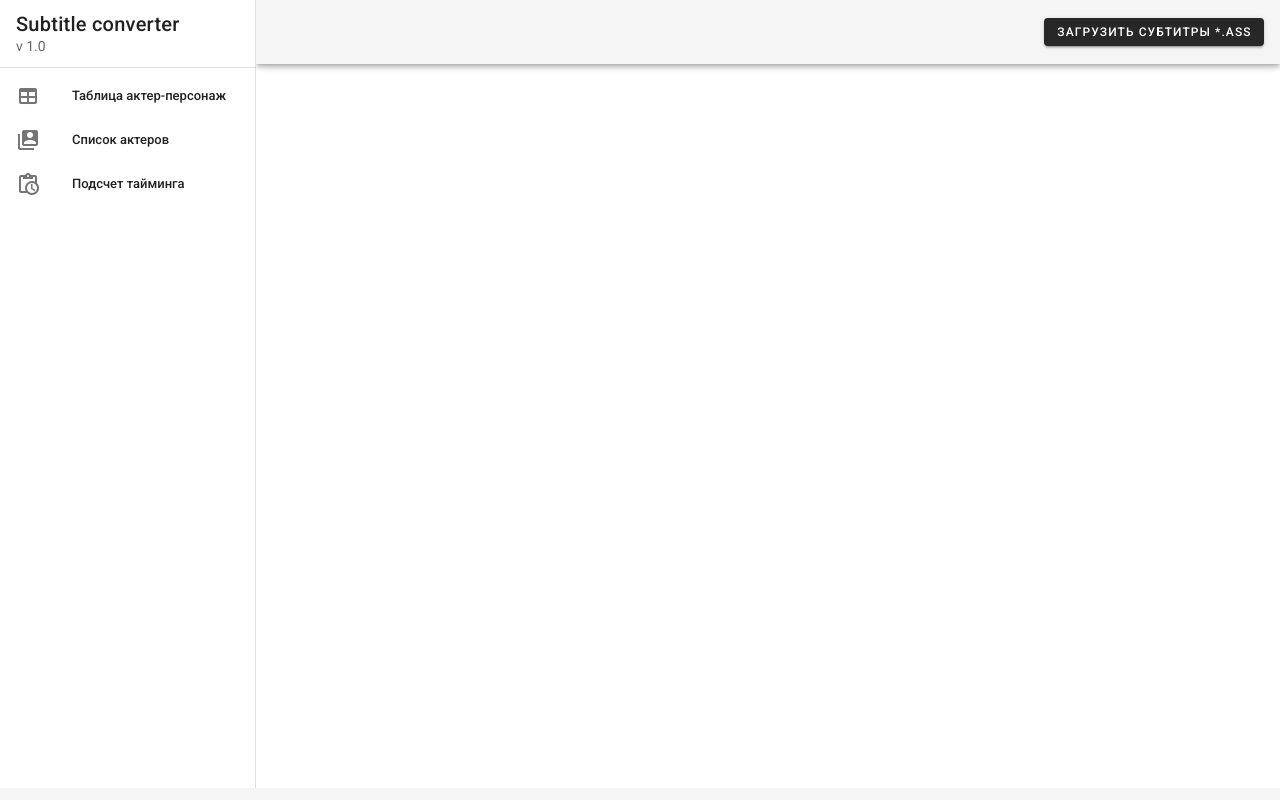
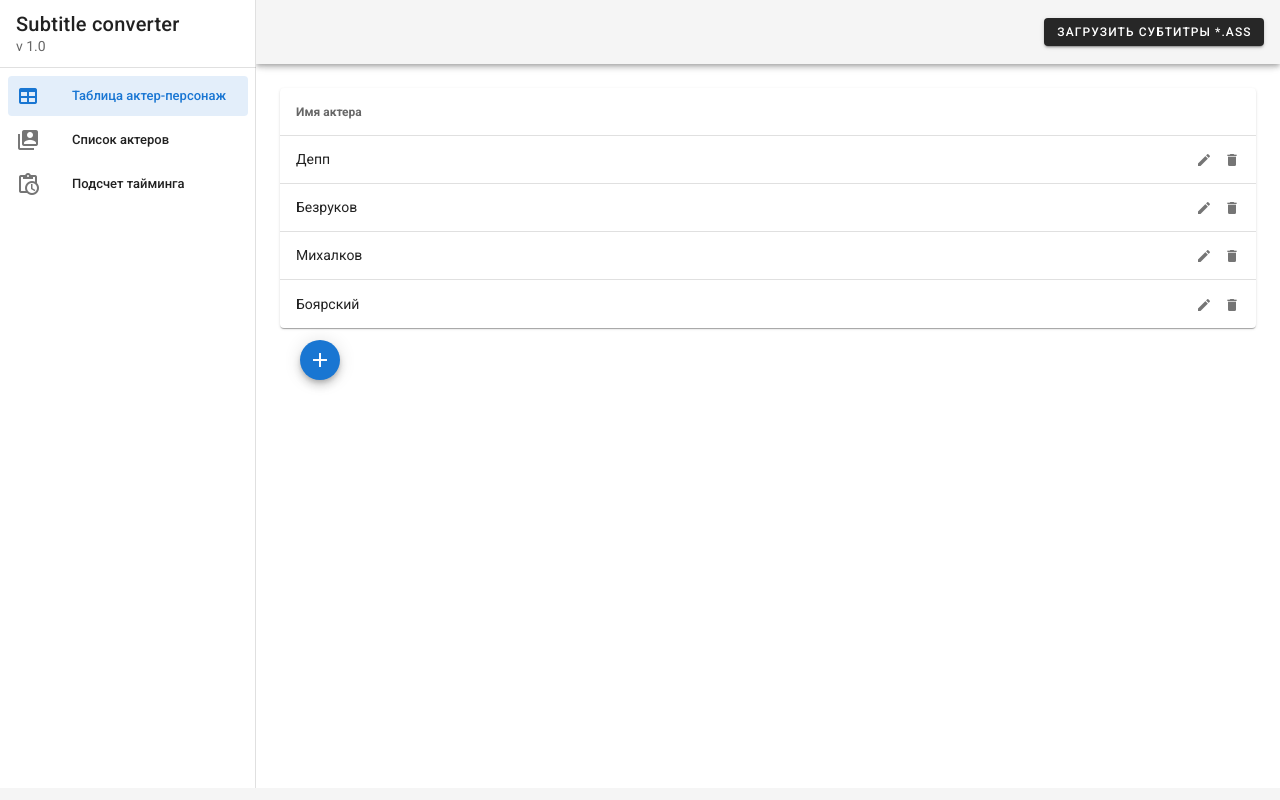
Before and after one commit to ilyhandrik/subtitle-converter, a Vue app: page /actors in a window 1280 px wide. Built offline with nearby package versions, Linux system fonts and the light colour scheme.

Commit message:
actors list

```diff
--- a/src/App.vue
+++ b/src/App.vue
@@ -1,9 +1,12 @@
 <template>
   <v-app>
     <v-app-bar
-        class="d-flex justify-end"
         app
     >
+      <div>
+        {{ fileName }}
+      </div>
+      <v-spacer></v-spacer>
       <v-btn
           small
           dark
@@ -40,19 +43,24 @@
           dense
           nav
       >
+        <v-list-item-group
+            v-model="currentPage"
+            color="primary"
+        >
           <v-list-item
               v-for="item in items"
-            :key="item.title"
+              :key="item.path"
               link
+              @click="setPage(item.path)"
           >
             <v-list-item-icon>
               <v-icon>{{ item.icon }}</v-icon>
             </v-list-item-icon>
-
             <v-list-item-content>
               <v-list-item-title>{{ item.title }}</v-list-item-title>
             </v-list-item-content>
           </v-list-item>
+        </v-list-item-group>
       </v-list>
     </v-navigation-drawer>
     <v-main>
@@ -77,10 +85,24 @@ export default {
   data() {
     return {
       items: [
-        { title: 'Таблица актер-персонаж', icon: 'mdi-table' },
-        { title: 'Список актеров', icon: 'mdi-account-box-multiple' },
-        { title: 'Подсчет тайминга', icon: 'mdi-clipboard-clock-outline' },
+        {
+          title: 'Таблица актер-персонаж',
+          icon: 'mdi-table',
+          path: '/',
+        },
+        {
+          title: 'Список актеров',
+          icon: 'mdi-account-box-multiple',
+          path: '/actors',
+        },
+        {
+          title: 'Подсчет тайминга',
+          icon: 'mdi-clipboard-clock-outline',
+          path: '/cvcv',
+        },
       ],
+      currentPage: 0,
+      fileName: '',
     };
   },
   methods: {
@@ -91,10 +113,15 @@ export default {
       const file = event.target.files[0];
       const reader = new FileReader();
       reader.onload = (e) => {
+        this.fileName = file.name;
         this.$store.dispatch('SET_ASS_FILE', e.target.result);
       };
       reader.readAsText(file);
     },
+    setPage(key) {
+      this.$store.state.currentView = key;
+      this.$router.push({ path: key });
+    },
   },
 };
 </script>
--- /dev/null
+++ b/src/components/ActorsList.vue
@@ -0,0 +1,193 @@
+<template>
+  <v-container>
+    <v-data-table
+        :headers="headers"
+        :items="actorsList"
+        :items-per-page="999"
+        class="elevation-1"
+        hide-default-footer
+    >
+      <template v-slot:item.actions="{ item }">
+        <v-icon
+            small
+            @click="openEditDialog(item)"
+            class="mr-3"
+        >
+          mdi-pencil
+        </v-icon>
+        <v-icon
+            small
+            @click="deleteItem(item)"
+        >
+          mdi-delete
+        </v-icon>
+      </template>
+      <template v-slot:footer>
+      </template>
+    </v-data-table>
+    <v-container>
+      <v-row
+          v-if="isNewActorActive"
+      >
+        <v-col cols="4">
+          <v-text-field
+              v-model="newActor"
+              label="Добавить актера"
+              single-line
+              autofocus
+              dense
+              solo
+              @blur="toggleNewActorInput"
+          >
+            <template v-slot:append>
+              <v-btn
+                  right
+                  icon
+                  small
+                  color="primary"
+                  @click="addNewActor"
+              >
+                <v-icon>mdi-plus</v-icon>
+              </v-btn>
+            </template>
+          </v-text-field>
+        </v-col>
+        <v-col cols="4"></v-col>
+      </v-row>
+      <v-btn
+          v-else
+          class="mx-2"
+          fab
+          dark
+          small
+          right
+          color="primary"
+          @click="toggleNewActorInput"
+      >
+        <v-icon dark>
+          mdi-plus
+        </v-icon>
+      </v-btn>
+    </v-container>
+    <v-row justify="center">
+      <v-dialog
+          v-model="editDialog"
+          max-width="290"
+      >
+        <v-card>
+          <v-card-text>
+            <v-container>
+              <v-text-field v-model="dirtyName">
+              </v-text-field>
+              <v-btn
+                  @click="applyEdit"
+              >
+                применить
+              </v-btn>
+            </v-container>
+          </v-card-text>
+        </v-card>
+      </v-dialog>
+    </v-row>
+  </v-container>
+</template>
+
+<script>
+export default {
+  name: 'ActorsList',
+  data() {
+    return {
+      isNewActorActive: false,
+      dirtyName: '',
+      editedName: '',
+      editDialog: false,
+      actorsList: [],
+      newActor: '',
+      headers: [
+        {
+          text: 'Имя актера',
+          value: 'name',
+        },
+        {
+          text: '',
+          value: 'actions',
+          align: 'end',
+        },
+      ],
+    };
+  },
+  computed: {
+    actors() {
+      return this.$store.state.actors;
+    },
+  },
+  mounted() {
+    this.updateActorList();
+    document.addEventListener('keyup', this.keyUpHandler);
+  },
+  beforeDestroy() {
+    document.removeEventListener('keyup', this.keyUpHandler);
+  },
+  methods: {
+    deleteItem(item) {
+      const index = this.actorsList.indexOf(item);
+      if (index + 1) {
+        this.actorsList.splice(index, 1);
+      }
+      this.$store.commit('SET_ACTORS', this.actorsList.map((actor) => (actor.name)));
+    },
+    save() {
+      this.$store.commit('SET_ACTORS', this.actorsList.map((actor) => (actor.name)));
+    },
+    toggleNewActorInput() {
+      this.isNewActorActive = !this.isNewActorActive;
+    },
+
+    // TODO: Сделать нормально
+    keyUpHandler(e) {
+      if (e.code === 'Enter') {
+        if (this.editDialog) {
+          this.applyEdit();
+        } else if (this.isNewActorActive) {
+          this.addNewActor();
+        } else {
+          this.isNewActorActive = true;
+        }
+      }
+    },
+    addNewActor() {
+      if (this.newActor) {
+        this.$store.dispatch('ADD_ACTOR', this.newActor);
+        this.newActor = '';
+        this.isNewActorActive = false;
+        this.updateActorList();
+      }
+    },
+    updateActorList() {
+      this.actorsList = this.actors.map((actor) => ({
+        name: actor,
+        selected: false,
+      }));
+    },
+    openEditDialog(item) {
+      this.editDialog = true;
+      this.editedName = item.name;
+      this.dirtyName = item.name;
+      console.log(item);
+    },
+    applyEdit() {
+      const newName = this.dirtyName;
+      const oldName = this.editedName;
+      if (this.dirtyName && !(this.actors.indexOf(this.dirtyName) + 1)) {
+        this.$store.dispatch('EDIT_ACTOR', { oldName, newName });
+        this.updateActorList();
+        this.editDialog = false;
+      }
+    },
+  },
+};
+</script>
+
+<style scoped>
+
+</style>
--- a/src/components/MainTable.vue
+++ b/src/components/MainTable.vue
@@ -11,19 +11,21 @@
         no-data-text="Файл субтитров не загружен"
         sort-by="character"
         :multi-sort="false"
+        :single-select="true"
     >
       <template v-slot:header.name="{ header }">
         {{ header.text.toUpperCase() }}
       </template>
-      <template v-slot:item.actor="props">
+      <template v-slot:item.character="props" class="temp">
         <v-edit-dialog
-            :return-value.sync="props.item.actor"
+            class="edit"
+            :return-value.sync="props.item.character"
             @save="save"
             @cancel="cancel"
             @open="open"
             @close="close"
         >
-          {{ props.item.actor }}
+          {{ props.item.character }}
           <template v-slot:input>
 <!--            <v-text-field-->
 <!--                v-model="props.item.actor"-->
@@ -31,11 +33,25 @@
 <!--                single-line-->
 <!--                counter-->
 <!--            ></v-text-field>-->
-            <v-select
-                :items="items"
-                label="Solo field"
-                solo
-            ></v-select>
+            <v-list
+                width="280px"
+                max-height="300px"
+                dense
+            >
+              <v-list-item-group
+                  v-model="ac"
+                  color="primary"
+              >
+                <v-list-item
+                    v-for="(item, i) in characters"
+                    :key="i"
+                >
+                  <v-list-item-content>
+                    <v-list-item-title v-text="item"></v-list-item-title>
+                  </v-list-item-content>
+                </v-list-item>
+              </v-list-item-group>
+            </v-list>
           </template>
         </v-edit-dialog>
       </template>
@@ -54,20 +70,22 @@ export default {
   name: 'MainTable',
   data() {
     return {
+      temp: true,
+      ac: 'Депп',
       footerOptions: {
         'items-per-page-all-text': 'Всего',
         'items-per-page-text': 'Показывать на странице',
       },
       headers: [
         {
+          text: 'Актер',
+          align: 'start',
+          value: 'actor',
+        },
+        {
           text: 'Персонаж',
           align: 'start',
           value: 'character',
-        },
-        {
-          text: 'Актер',
-          align: 'start',
-          value: 'actor',
         },
         {
           text: 'Включить в монтажный лист',
@@ -81,9 +99,15 @@ export default {
     tableData() {
       return this.$store.state.characters.map((character) => ({
         character,
-        actor: 'Джонни Депп',
+        actor: 'Безруков',
         isActive: true,
       }));
+    },
+    actors() {
+      return this.$store.state.actors;
+    },
+    characters() {
+      return this.$store.state.characters;
     },
   },
   methods: {
@@ -104,5 +128,12 @@ export default {
 </script>
 
 <style scoped>
-
+.edit {
+  position: absolute;
+  bottom: 0 !important;
+  left: 0 !important;
+}
+.temp {
+  position: relative;
+}
 </style>
--- a/src/router/index.js
+++ b/src/router/index.js
@@ -1,6 +1,7 @@
 import Vue from 'vue';
 import VueRouter from 'vue-router';
 import MainTable from '@/components/MainTable.vue';
+import ActorsListView from '@/views/ActorsListView.vue';
 
 Vue.use(VueRouter);
 
@@ -9,6 +10,11 @@ const routes = [
     path: '/',
     name: 'Home',
     component: MainTable,
+  },
+  {
+    path: '/actors',
+    name: 'Actors',
+    component: ActorsListView,
   },
   {
     path: '/about',
--- a/src/store/index.js
+++ b/src/store/index.js
@@ -7,24 +7,38 @@ Vue.use(Vuex);
 
 export default new Vuex.Store({
   state: {
+    currentView: '/',
     assFile: '',
     dialogs: [],
     characters: [],
     actors: [
+      'Депп',
       'Безруков',
       'Михалков',
-      'Джонни Депп',
+      'Боярский',
     ],
   },
   mutations: {
     SET_ASS_FILE(state, file) {
       state.assFile = file;
     },
+    SET_ACTORS(state, actors) {
+      state.actors = actors;
+    },
     SET_DIALOGS(state, dialogs) {
       state.dialogs = dialogs;
     },
     SET_CHARACTERS(state, characters) {
       state.characters = characters;
+    },
+    SET_CURRENT_VIEW(state, key) {
+      state.currentView = key;
+    },
+    ADD_ACTOR(state, name) {
+      state.actors.push(name);
+    },
+    EDIT_ACTOR(state, { index, newName }) {
+      state.actors.splice(index, 1, newName);
     },
   },
   actions: {
@@ -34,6 +48,17 @@ export default new Vuex.Store({
       commit('SET_DIALOGS', dialogs);
       commit('SET_CHARACTERS', parser.getCharacters(dialogs));
     },
+    ADD_ACTOR({ commit, state }, actor) {
+      if (!(state.actors.indexOf(actor) + 1)) {
+        commit('ADD_ACTOR', actor);
+      }
+    },
+    EDIT_ACTOR({ commit, state }, { oldName, newName }) {
+      const index = state.actors.indexOf(oldName);
+      if (index + 1) {
+        commit('EDIT_ACTOR', { index, newName });
+      }
+    },
   },
   modules: {
   },
--- /dev/null
+++ b/src/views/ActorsListView.vue
@@ -0,0 +1,18 @@
+<template>
+  <actors-list></actors-list>
+</template>
+
+<script>
+import ActorsList from '@/components/ActorsList.vue';
+
+export default {
+  name: 'ActorsListView',
+  components: {
+    ActorsList,
+  },
+};
+</script>
+
+<style scoped>
+
+</style>
```
Also changed, not shown: src/components/CharactersSelect.vue (added, +47 -0 lines). Lines whose indentation alone changed are shown as unchanged.
